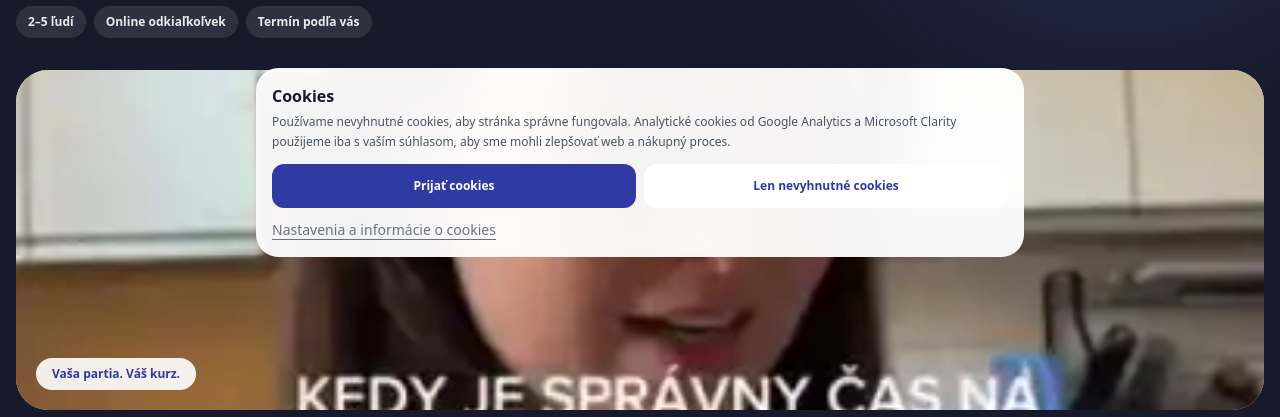
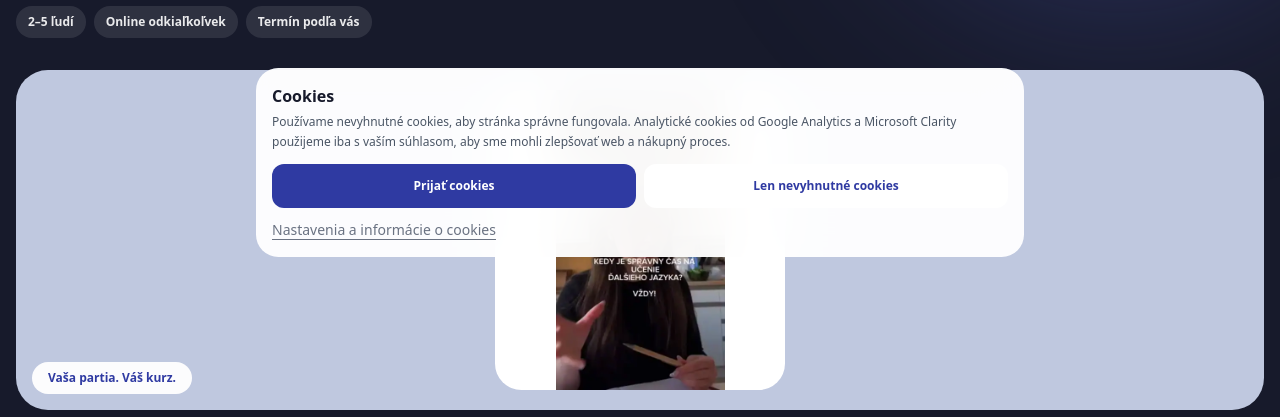
Before and after one commit to 505hits/mundus, a Next.js app: page /group-lessons in a window 1280 px wide. Shown: the part 535-952 px from the top of the page. Built offline with nearby package versions, Linux system fonts and the light colour scheme; no server answers.

Commit message:
Frame uncut Mundus photo in group hero instead of stretching Instagram poster

```diff
--- a/src/app/group-lessons/page.tsx
+++ b/src/app/group-lessons/page.tsx
@@ -38,9 +38,13 @@ export default async function GroupLessonsPage(){
       <div className="mt-7 flex flex-wrap gap-2 text-xs font-semibold text-white/90">{[sk?"2–5 ľudí":"2–5 people",sk?"Online odkiaľkoľvek":"Online from anywhere",sk?"Termín podľa vás":"Your schedule"].map(t=><span key={t} className="rounded-full border border-white/15 bg-white/10 px-3 py-2">{t}</span>)}</div>
     </div>
     <div className="relative h-[340px] overflow-hidden rounded-[2rem] border border-white/15 bg-[#BFC8DF] shadow-[0_35px_70px_rgba(5,10,40,.3)] sm:h-[430px]">
-      <Image unoptimized src="/images/mundus/DW8aF4-DZDd.webp" alt={sk?"Fotografia Mundus":"Mundus photo"} fill sizes="(max-width: 1024px) 95vw, 50vw" className="object-cover"/>
-      <div className="absolute inset-0 bg-gradient-to-t from-[#171A2B]/65 via-transparent to-transparent"/>
-      <div className="absolute bottom-5 left-5 right-5 flex items-center justify-between gap-3"><span className="rounded-full bg-white/90 px-4 py-2 text-xs font-bold text-[#2F3AA2]">{sk?"Vaša partia. Váš kurz.":"Your people. Your course."}</span></div>
+      <div className="absolute inset-0 bg-gradient-to-br from-[#E8EAFF] via-[#D3DEF4] to-[#C7D5EA]"/>
+      <div className="relative mx-auto flex h-full max-w-md items-center justify-center p-5 sm:p-7">
+        <div className="relative h-full w-[min(76%,290px)] overflow-hidden rounded-[1.65rem] border-[8px] border-white bg-white shadow-[0_20px_50px_rgba(23,26,43,.2)]">
+          <Image src="/images/mundus/DW8aF4-DZDd.webp" alt={sk?"Fotografia zo skutočného príspevku Mundus":"Photo from a real Mundus post"} fill sizes="290px" className="object-contain"/>
+        </div>
+      </div>
+      <span className="absolute bottom-4 left-4 rounded-full bg-white/95 px-4 py-2 text-xs font-bold text-[#2F3AA2] shadow-sm">{sk?"Vaša partia. Váš kurz.":"Your people. Your course."}</span>
     </div>
    </div>
   </section>
```
